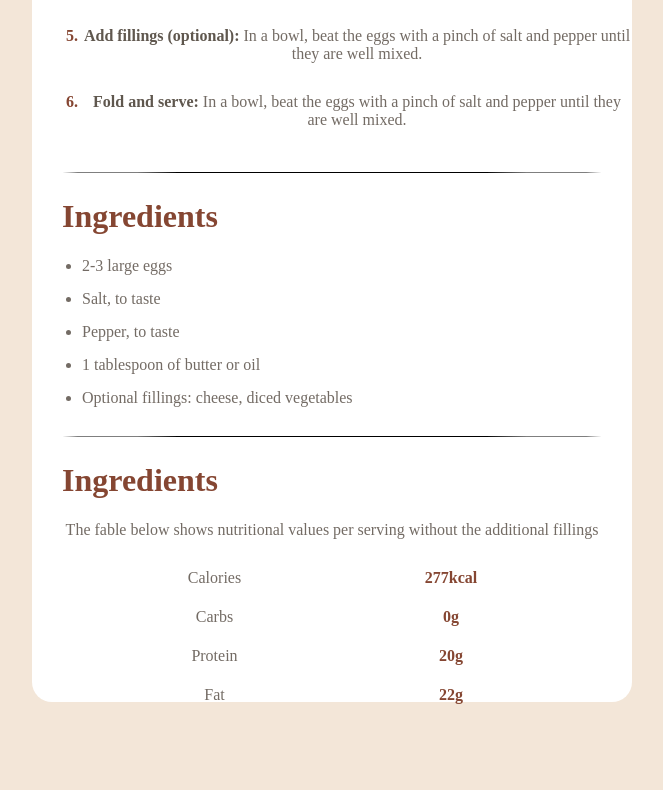
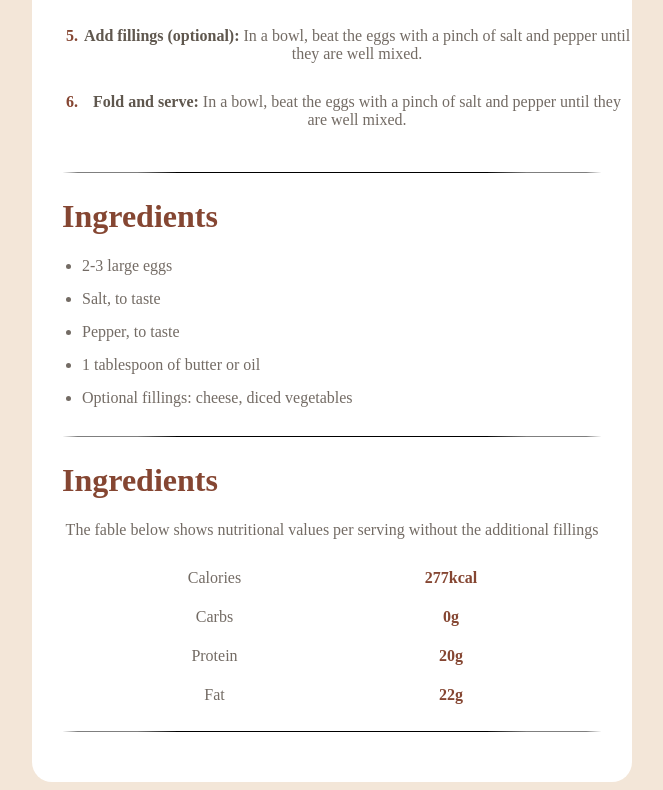
Before and after one commit to SAKsham332211/Omlete-post1, a plain HTML site: page index.html in a window 1280 px wide. Shown: the part 948-1738 px from the top of the page, without its empty margins (308-971 px from the left). Before the commit the page ends 1666 px from the top, so only its background shows below. Drawn offline with Linux system fonts and the light colour scheme.

Commit message:
complete

```diff
--- a/index.html
+++ b/index.html
@@ -123,6 +123,7 @@
           </tbody>
         </table>
       </div>
+      <span class="divider"></span>
     </div>
   </body>
 </html>
--- a/style.css
+++ b/style.css
@@ -4,7 +4,7 @@ body {
 
 .Recipe-container {
   width: 600px;
-  height: 200vh;
+  height: 210vh;
   margin: auto;
   text-align: center;
   margin-top: 50px;
```
